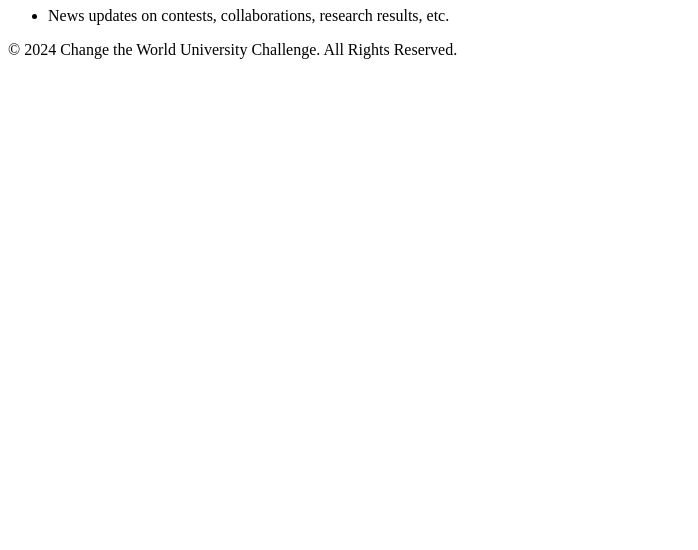
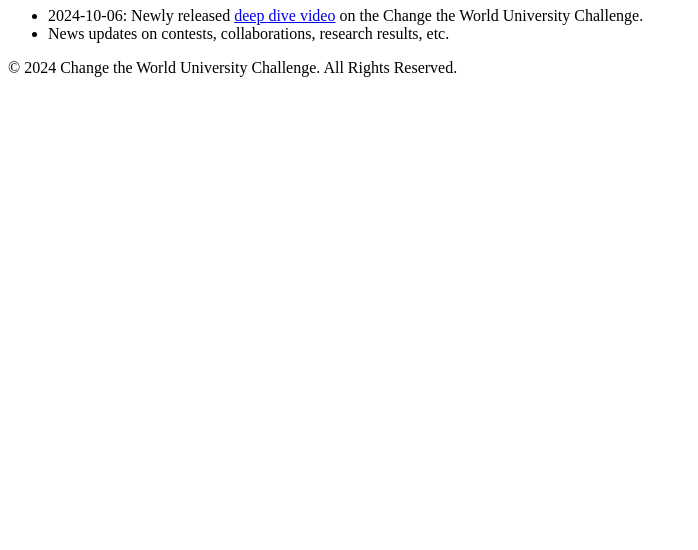
Before and after one commit to mssci2024/changetheworldchallenge, a plain HTML site: page news.html in a window 1280 px wide. Shown: the part 250-800 px from the top of the page, without its empty margins (0-698 px from the left). Drawn offline with Linux system fonts and the light colour scheme.

Commit message:
Update news.html

```diff
--- a/news.html
+++ b/news.html
@@ -26,6 +26,7 @@
 
     <h1>News</h1>
     <ul>
+        <li>2024-10-06: Newly released <a href="https://youtu.be/9CYZ6f1ExKQ">deep dive video</a> on the Change the World University Challenge.</li>
         <li>News updates on contests, collaborations, research results, etc.</li>
     </ul>
 
```
